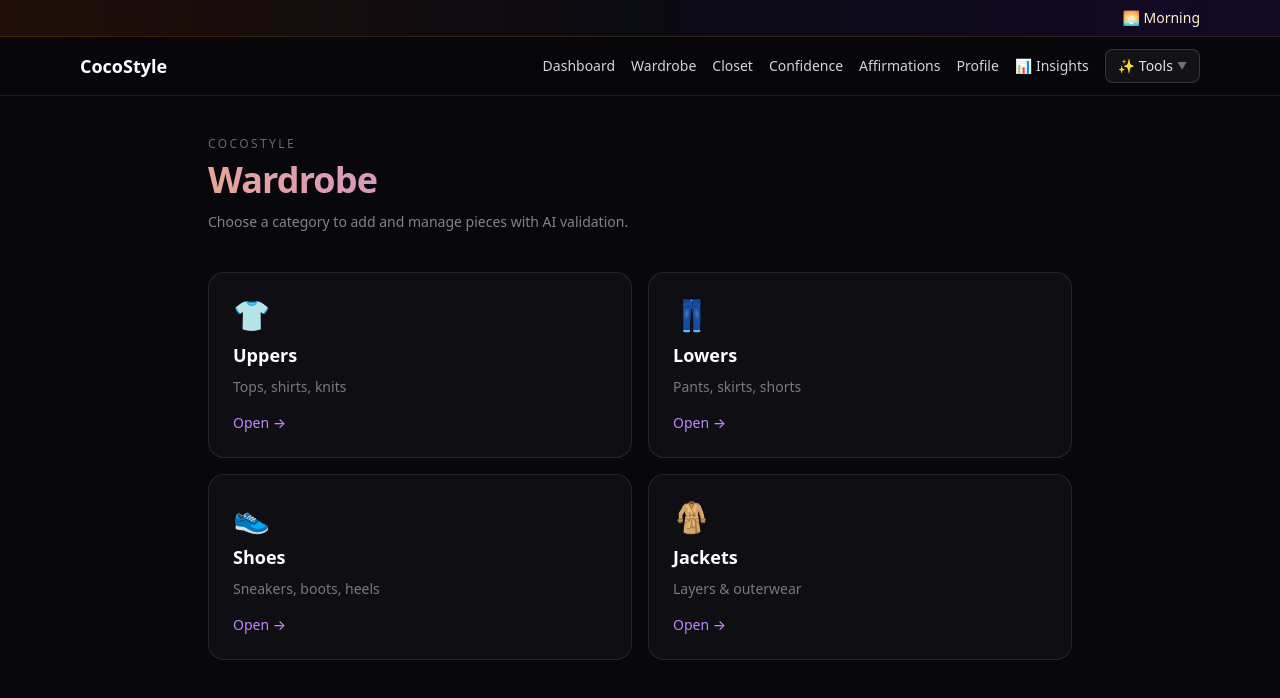
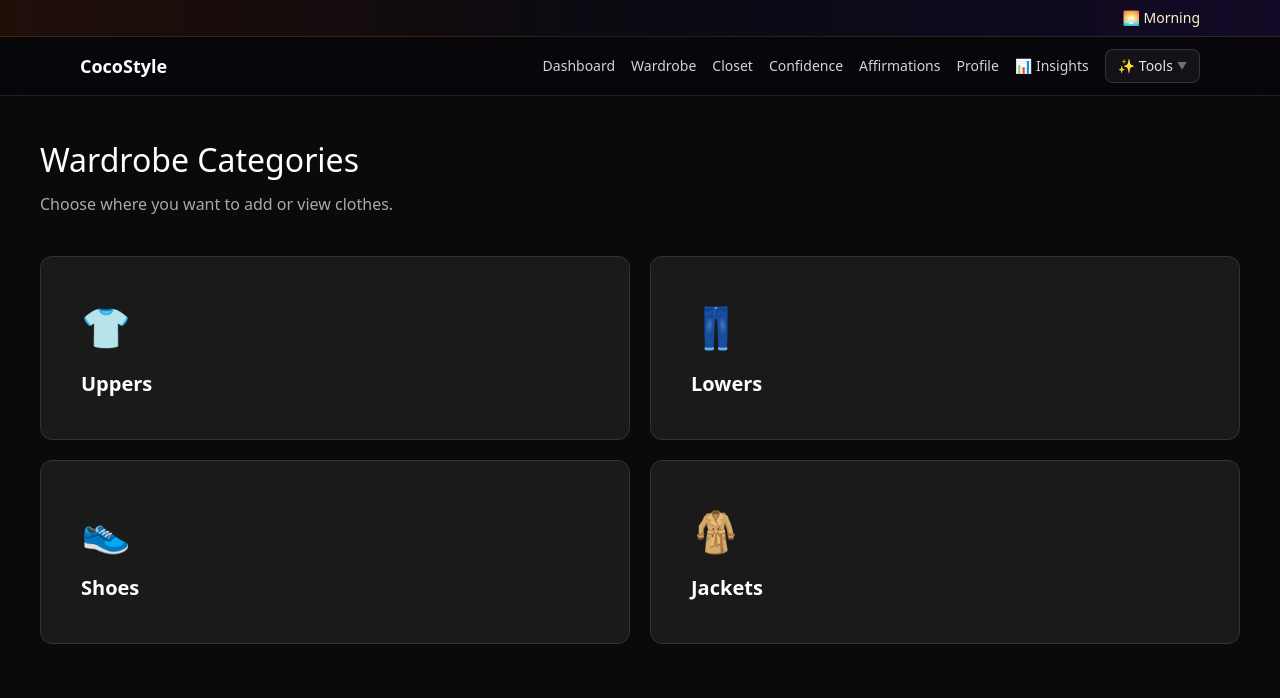
Before and after one commit to dresscoco2-code/cocostyle-, a Next.js app: page /wardrobe in a window 1280 px wide. Shown: the top 698 px of the page. Built offline with nearby package versions, Linux system fonts and the light colour scheme.

Commit message:
Fix corrupted wardrobe page

```diff
--- a/app/wardrobe/page.tsx
+++ b/app/wardrobe/page.tsx
@@ -1,40 +1,41 @@
-'use client';
-
-const CATEGORIES = [
-  { slug: 'uppers' as const, label: 'Uppers', emoji: '👕', blurb: 'Tops, shirts, knits' },
-  { slug: 'lowers' as const, label: 'Lowers', emoji: '👖', blurb: 'Pants, skirts, shorts' },
-  { slug: 'shoes' as const, label: 'Shoes', emoji: '👟', blurb: 'Sneakers, boots, heels' },
-  { slug: 'jackets' as const, label: 'Jackets', emoji: '🧥', blurb: 'Layers & outerwear' },
-];
+"use client"
 
 export default function WardrobePage() {
+  const categories = [
+    { name: "Uppers", emoji: "👕", slug: "uppers" },
+    { name: "Lowers", emoji: "👖", slug: "lowers" },
+    { name: "Shoes", emoji: "👟", slug: "shoes" },
+    { name: "Jackets", emoji: "🧥", slug: "jackets" },
+  ]
+
   return (
-    <div className="min-h-screen bg-[#07070c] pb-20 text-zinc-100">
-      <div className="mx-auto max-w-4xl px-4 py-10">
-        <p className="text-xs font-medium uppercase tracking-[0.2em] text-white/40">CocoStyle</p>
-        <h1 className="mt-2 bg-gradient-to-r from-[#e8a598] via-[#c084fc] to-[#8b5cf6] bg-clip-text text-3xl font-semibold tracking-tight text-transparent md:text-4xl">
-          Wardrobe
-        </h1>
-        <p className="mt-3 max-w-xl text-sm text-white/50">
-          Choose a category to add and manage pieces with AI validation.
-        </p>
-
-        <ul className="mt-10 grid gap-4 sm:grid-cols-2">
-          {CATEGORIES.map(({ slug, label, emoji, blurb }) => (
-            <li key={slug}>
-              <a
-                href={`/wardrobe/${slug}`}
-                className="flex flex-col gap-2 rounded-2xl border border-white/[0.1] bg-white/[0.03] p-6 text-inherit no-underline transition hover:border-[#c084fc]/40 hover:bg-white/[0.06]"
-              >
-                <span className="text-3xl">{emoji}</span>
-                <span className="text-lg font-semibold text-white">{label}</span>
-                <span className="text-sm text-white/45">{blurb}</span>
-                <span className="mt-2 text-sm font-medium text-[#c084fc]">Open →</span>
-              </a>
-            </li>
-          ))}
-        </ul>
+    <div style={{ minHeight: "100vh", background: "#0a0a0a", padding: "40px" }}>
+      <h1 style={{ color: "white", fontSize: "32px", marginBottom: "8px" }}>
+        Wardrobe Categories
+      </h1>
+      <p style={{ color: "#aaa", marginBottom: "40px" }}>
+        Choose where you want to add or view clothes.
+      </p>
+      <div style={{ display: "grid", gridTemplateColumns: "1fr 1fr", gap: "20px" }}>
+        {categories.map((cat) => (
+          <div
+            key={cat.slug}
+            onClick={() => window.location.href = `/wardrobe/${cat.slug}`}
+            style={{
+              background: "#1a1a1a",
+              border: "1px solid #333",
+              borderRadius: "12px",
+              padding: "40px",
+              cursor: "pointer",
+            }}
+          >
+            <div style={{ fontSize: "40px", marginBottom: "12px" }}>{cat.emoji}</div>
+            <div style={{ color: "white", fontSize: "20px", fontWeight: "bold" }}>
+              {cat.name}
+            </div>
+          </div>
+        ))}
       </div>
     </div>
-  );
+  )
 }
```
